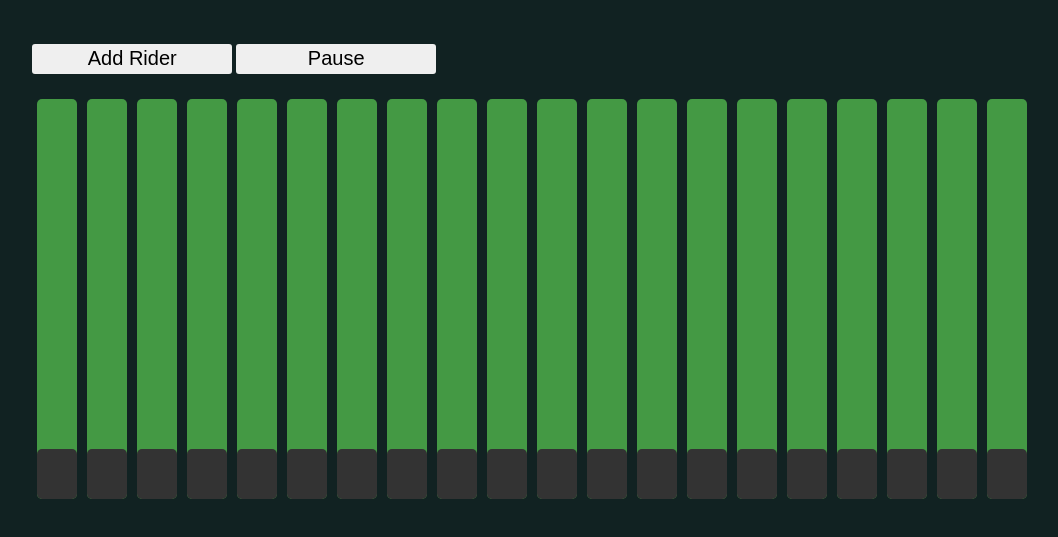
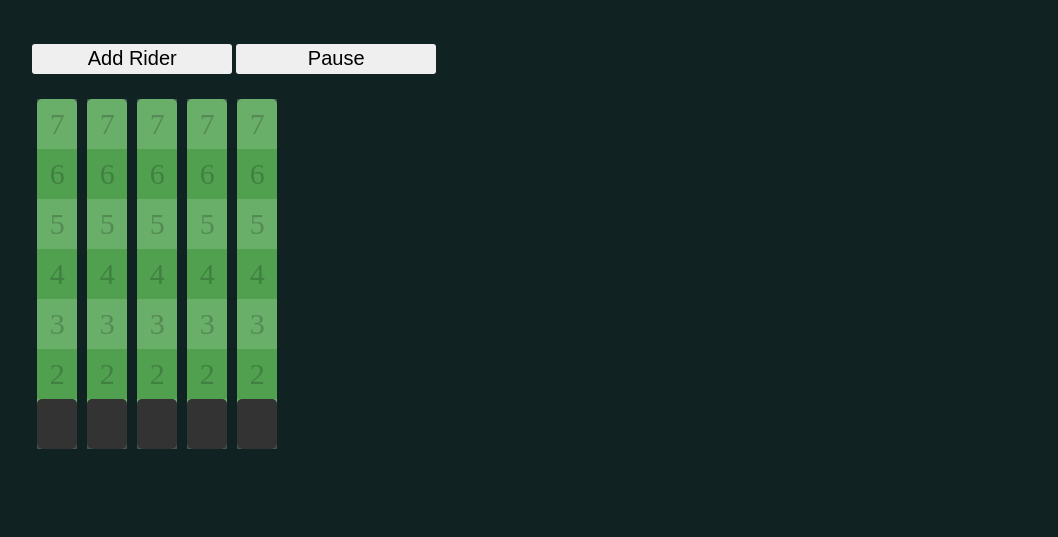
Before and after one commit to PossibilityZero/elevator-sim, a plain HTML site: page index.html in a window 1280 px wide. Shown: the part 75-612 px from the top of the page, without its empty margins (39-1097 px from the left). Drawn offline with Linux system fonts and the light colour scheme.

Commit message:
Add floor graphics

```diff
--- a/script.js
+++ b/script.js
@@ -1,3 +1,6 @@
+const FLOORS = 7;
+const ELEVATORS = 5;
+
 class Elevator {
     constructor(floor, capacity) {
         this.floor = floor;
@@ -44,17 +47,17 @@ class Elevator {
             this.removeRidersForDestination();
         }
 
-
         this.chooseDestination();
     }
 }
 
 class ElevatorShaft {
-    constructor(floors) {
+    constructor(id, floors) {
         const startFloor = 1;
         const capacity = 12;
         this.elevator = new Elevator(startFloor, capacity);
         this.floors = floors;
+        this.id = id;
     }
 
     update() {
@@ -94,7 +97,8 @@ class Simulation {
     }
 
     addShaft() {
-        this.shafts.push(new ElevatorShaft(8));
+        // add shaft and assign unique ID
+        this.shafts.push(new ElevatorShaft(this.shafts.length, FLOORS));
     }
 
     clearGraphics() {
@@ -127,6 +131,20 @@ class Simulation {
         newShaft.style.height = shaft.floors * 50 + "px";
         newShaft.style.width = "40px";
 
+        for (let i = 0; i < shaft.floors; i++) {
+            let floor = document.createElement("div");
+            floor.textContent = i + 1;
+            floor.classList.add("floor");
+            floor.dataset.floor = i + 1;
+            floor.style.bottom = (i * 50) + "px";
+            if (i % 2 === 0) {
+                floor.style.backgroundColor = "#fff3";
+            } else {
+                floor.style.backgroundColor = "#fff1";
+            }
+            newShaft.append(floor);
+        }
+
         this.drawElevator(shaft, newShaft);
     }
 
@@ -135,13 +153,13 @@ class Simulation {
         this.shafts.forEach(e => this.drawElevatorShaft(e));
     }
 
-    update() {
+    simulateTick() {
         this.drawGraphics();
         this.shafts.forEach(e => e.update());
     }
 
     run() {
-        this.sim = setInterval(this.update.bind(this), 40);
+        this.sim = setInterval(this.simulateTick.bind(this), 40);
     }
 
     pause() {
@@ -157,14 +175,14 @@ function pickFloor(min, max) {
 
 function createNewRider() {
     let minFloor = 1;
-    let maxFloor = 8;
+    let maxFloor = FLOORS;
     let start = pickFloor(minFloor, maxFloor);
     let destination = pickFloor(minFloor, maxFloor);
     return new Rider(start, destination);
 }
 
 
-const simulation = new Simulation(20);
+const simulation = new Simulation(ELEVATORS);
 
 document.querySelector("#create-rider-button").addEventListener("click", function() {
     for (let i = 0; i < simulation.shafts.length; i++) {
--- a/style.css
+++ b/style.css
@@ -45,6 +45,7 @@ button:hover {
   width: 100%;
   height: 50px;
   line-height: 7px;
+  z-index: 10;
 }
 
 .rider {
@@ -55,3 +56,15 @@ button:hover {
   width: 7px;
   background-color: #999;
 }
+
+.floor {
+  display: block;
+  position: absolute;
+  width: 100%;
+  height: 50px;
+  z-index: 5;
+  font-size: 30px;
+  color: #0003;
+  line-height: 50px;
+  text-align: center;
+}
```
